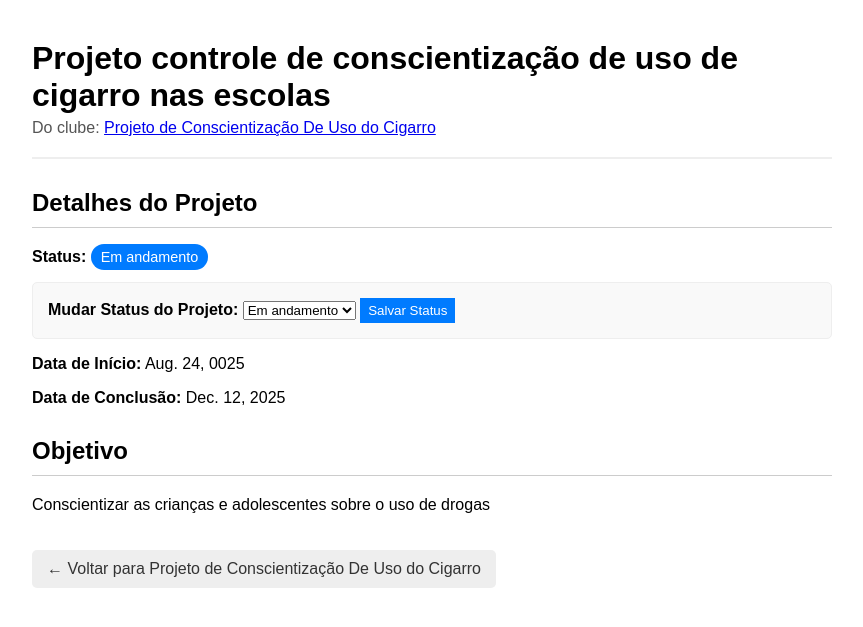
After one commit to Clay1442/-Sistema-de-Grupos-Acad-micos-SGA-, a Django app: page /project/1/ in a window 1280 px wide. The commit adds this page. Shown: the top 627 px of the page, without its empty margins (208-1071 px from the left). Run offline with Django 4.2, Linux system fonts and the light colour scheme; a user stored in the database is signed in; data comes from the database, SQL or seed files in the repository; both versions use the stored data as it was after the commit.

Commit message:
feat(projects): Add project detail page with status update

```diff
--- a/clubs/forms.py
+++ b/clubs/forms.py
@@ -45,3 +45,9 @@ class ProjectForm(forms.ModelForm):
                 format='%Y-%m-%d'
             ),
         }
+
+
+class ProjectStatusForm(forms.ModelForm):
+    class Meta:
+        model = Project
+        fields = ['status']
--- a/clubs/urls.py
+++ b/clubs/urls.py
@@ -4,10 +4,12 @@ from . import views
 urlpatterns = [
     path('', views.club_list, name='club-list'),
     path('club/<int:pk>/', views.club_detail, name='club-detail'),
+    path('project/<int:pk>/', views.project_detail, name='project-detail'),
     path('club/new/', views.club_create, name='club-create'),
     path('club/<int:pk>/delete-member/<int:membership_id>/', views.delete_member, name='delete-member'),
     path('club/<int:pk>/add-event/', views.add_event, name='add-event'),
     path('club/<int:pk>/new-project/', views.project_create, name='project-create'),
     path('club/<int:pk>/edit/', views.club_edit, name='club-edit'),
     path('club/<int:pk>/delete/', views.club_delete, name='club-delete'),
+
 ]
--- a/clubs/views.py
+++ b/clubs/views.py
@@ -3,7 +3,7 @@ from django.contrib.auth.decorators import login_required
 from django.contrib import messages
 from users.models import User
 from .models import Club, Membership, Project, Event
-from .forms import ClubForm, EventForm, ProjectForm
+from .forms import ClubForm, EventForm, ProjectForm, ProjectStatusForm
 
 
 # Create your views here.
@@ -200,3 +200,35 @@ def project_create(request, pk):
         'club': club,
     }
     return render(request, 'clubs/project_create.html', context)
+
+
+
+login_required
+def project_detail(request, pk):
+    project = get_object_or_404(Project, pk=pk)
+    club = project.club
+
+    is_advisor = (request.user == club.advisor)
+    is_member = Membership.objects.filter(club=club, user=request.user).exists()
+
+    if not (is_advisor or is_member):
+        messages.error(request, 'Você não tem permissão para ver este projeto.')
+        return redirect('club-detail', pk=club.pk)
+
+    if request.method == 'POST' and is_advisor:
+        status_form = ProjectStatusForm(request.POST, instance=project)
+        if status_form.is_valid():
+            status_form.save()
+            messages.success(request, 'Status do projeto atualizado com sucesso!')
+            return redirect('project-detail', pk=project.pk)
+
+    else:
+        status_form = ProjectStatusForm(instance=project)
+
+
+    context = {
+            'project': project,
+            'is_advisor': is_advisor,
+            'status_form': status_form,
+        }
+    return render(request, 'clubs/project_detail.html', context)
--- a/templates/clubs/club_detail.html
+++ b/templates/clubs/club_detail.html
@@ -208,7 +208,9 @@
 
         {% for projeto in projects %}
         <div class="list-item">
-            <h3>{{ projeto.title }}</h3>
+            <h3><a href="{% url 'project-detail' pk=projeto.pk %}" style="text-decoration: none; color: #333;">
+            {{ projeto.title }}
+        </a></h3>
             <p><strong>Status:</strong> {{ projeto.get_status_display }}</p>
             <p>Início: {{ projeto.start_date }}</p>
         </div>
--- /dev/null
+++ b/templates/clubs/project_detail.html
@@ -0,0 +1,110 @@
+{% load static %}
+<!DOCTYPE html>
+<html lang="pt-br">
+
+<head>
+    <meta charset="UTF-8">
+    <title>{{ project.title }}</title>
+    <style>
+        body {
+            font-family: sans-serif;
+            max-width: 800px;
+            margin: 40px auto;
+        }
+
+        .header {
+            border-bottom: 2px solid #eee;
+            padding-bottom: 20px;
+        }
+
+        .header h1 {
+            margin: 0;
+        }
+
+        .header p {
+            margin: 5px 0 0 0;
+            color: #555;
+        }
+
+        .status-badge {
+            background: #007bff;
+            color: white;
+            padding: 5px 10px;
+            border-radius: 15px;
+            font-size: 0.9em;
+        }
+
+        .section {
+            margin-top: 30px;
+        }
+
+        .section h2 {
+            border-bottom: 1px solid #ccc;
+            padding-bottom: 10px;
+        }
+
+        .back-link {
+            display: inline-block;
+            margin-top: 20px;
+            text-decoration: none;
+            background: #eee;
+            padding: 10px 15px;
+            border-radius: 5px;
+            color: #333;
+        }
+    </style>
+</head>
+
+<body>
+
+    <div class="header">
+        <h1>{{ project.title }}</h1>
+        <p>Do clube:
+            <a href="{% url 'club-detail' pk=project.club.pk %}">{{ project.club.name }}</a>
+        </p>
+    </div>
+
+    <div class="section">
+        <h2>Detalhes do Projeto</h2>
+        <p>
+            <strong>Status:</strong>
+            <span class="status-badge">{{ project.get_status_display }}</span>
+        </p>
+
+        <!--Alteração de Status-->
+        {% if is_advisor %}
+        <form method="post"
+            style="margin-top: 15px; background: #f9f9f9; padding: 15px; border-radius: 5px; border: 1px solid #eee;">
+            {% csrf_token %}
+            <label for="id_status" style="font-weight: bold;">Mudar Status do Projeto:</label>
+
+            {{ status_form.status }}
+
+            <button type="submit"
+                style="background: #007bff; color: white; border: none; padding: 5px 8px; cursor: pointer;">
+                Salvar Status
+            </button>
+        </form>
+        <!--Fim da Alteração de Status-->
+        {% endif %}
+
+        {% if project.description %}
+        {% endif %}
+        <p><strong>Data de Início:</strong> {{ project.start_date }}</p>
+        {% if project.end_date %}
+        <p><strong>Data de Conclusão:</strong> {{ project.end_date }}</p>
+        {% endif %}
+    </div>
+
+    <div class="section">
+        <h2>Objetivo</h2>
+        <p>{{ project.objective|linebreaksbr }}</p>
+    </div>
+
+    <a href="{% url 'club-detail' pk=project.club.pk %}" class="back-link">
+        ← Voltar para {{ project.club.name }}
+    </a>
+
+</body>
+
+</html>
```
Also changed, not shown: db.sqlite3.
